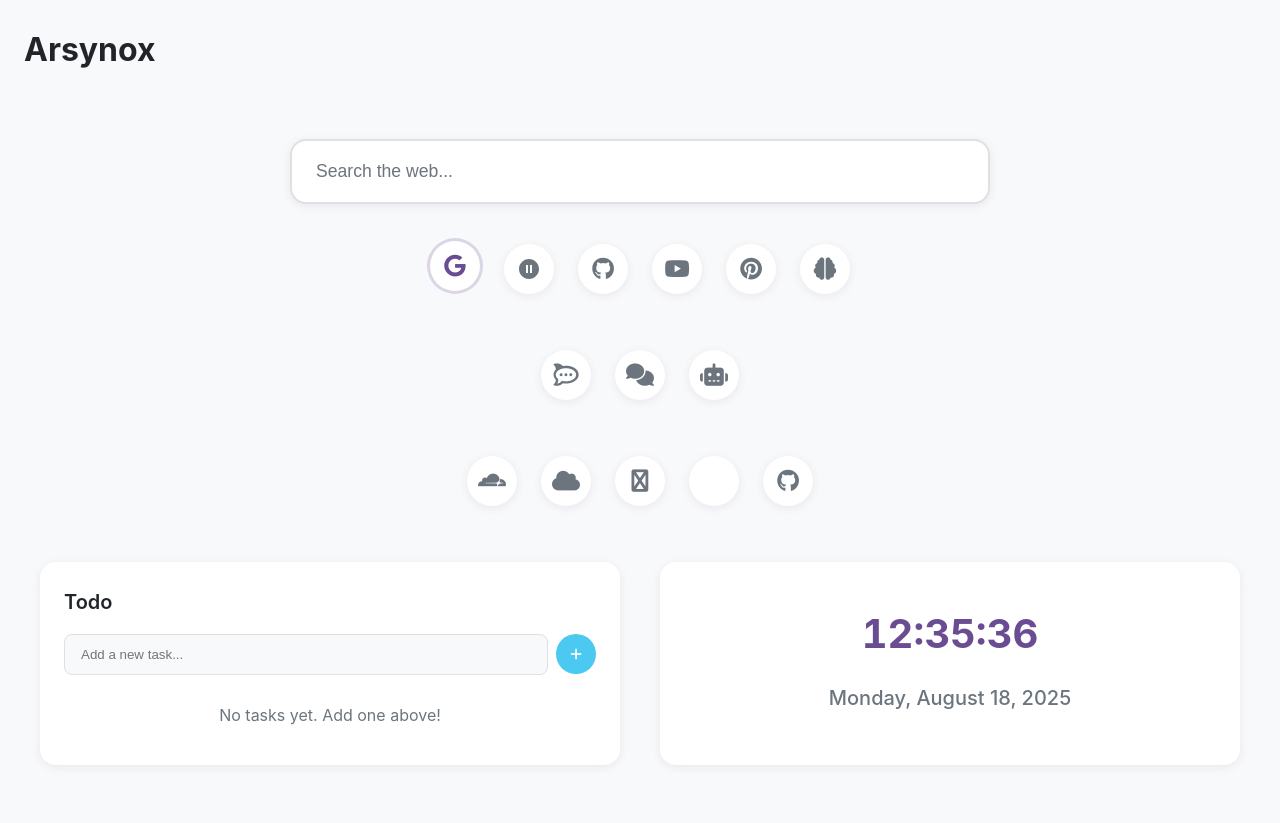
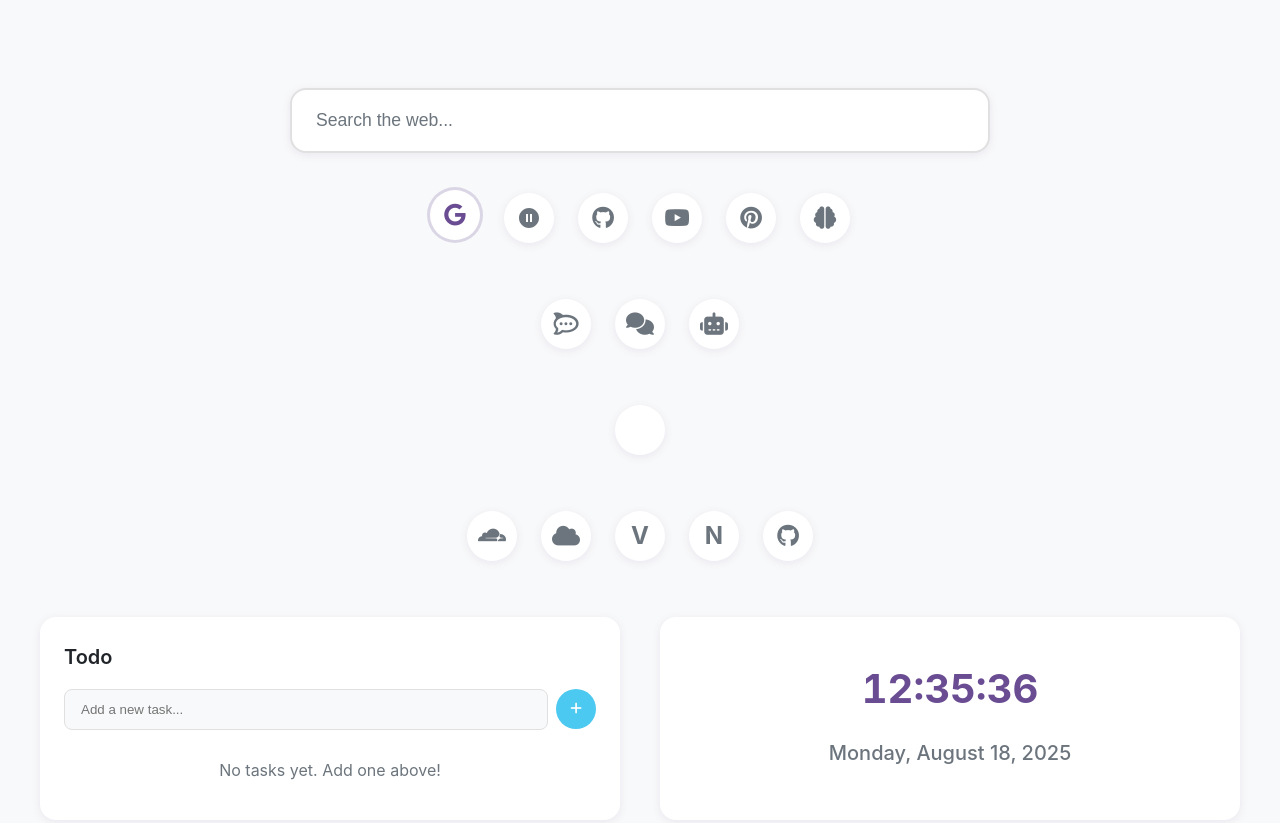
Before and after one commit to Johndevils/arsynox, a plain HTML site: page index.html in a window 1280 px wide. Shown: the top 823 px of the page. Drawn offline with Linux system fonts and the light colour scheme.

Commit message:
Update index.html

```diff
--- a/index.html
+++ b/index.html
@@ -4,7 +4,6 @@
     <meta charset="UTF-8">
     <meta name="viewport" content="width=device-width, initial-scale=1.0">
     <title>Minimal Home</title>
-    <h1>Arsynox</h1>
     <link rel="stylesheet" href="https://cdnjs.cloudflare.com/ajax/libs/font-awesome/6.4.0/css/all.min.css">
     <style>
         /* ===== RESET & BASE STYLES ===== */
@@ -160,6 +159,14 @@
             color: var(--accent-primary);
             box-shadow: 0 0 0 3px rgba(106, 76, 147, 0.2);
             transform: translateY(-3px);
+        }
+
+        /* Custom letter icons for Netlify (N) and Vercel (V) */
+        .letter-icon {
+            font-family: 'Inter', sans-serif;
+            font-weight: 700;
+            font-size: 1.5rem;
+            line-height: 1;
         }
 
         /* ===== PRODUCTIVITY SECTION ===== */
@@ -429,6 +436,7 @@
         .container > *:nth-child(3) { animation-delay: 0.3s; }
         .container > *:nth-child(4) { animation-delay: 0.4s; }
         .container > *:nth-child(5) { animation-delay: 0.5s; }
+        .container > *:nth-child(6) { animation-delay: 0.6s; }
 
         /* ===== FOOTER ===== */
         footer {
@@ -506,8 +514,17 @@
                     </div>
                 </div>
                 <div class="icon-container">
-                    <div class="icon" data-tool="google-ai" data-url="https://aistudio.google.com/prompts/new_chat">
+                    <div class="icon" data-tool="google-ai" data-url="https://aistudio.google.com">
                         <i class="fas fa-robot"></i>
+                    </div>
+                </div>
+            </div>
+
+            <!-- Social Media Tools -->
+            <div class="icon-bar" id="socialTools">
+                <div class="icon-container">
+                    <div class="icon" data-tool="threads" data-url="https://thread-profile-viewer.onrender.com/">
+                        <i class="fab fa-thread"></i>
                     </div>
                 </div>
             </div>
@@ -526,12 +543,12 @@
                 </div>
                 <div class="icon-container">
                     <div class="icon" data-platform="vercel" data-url="https://vercel.com/dashboard">
-                        <i class="fas fa-deploydog"></i>
+                        <span class="letter-icon">V</span>
                     </div>
                 </div>
                 <div class="icon-container">
                     <div class="icon" data-platform="netlify" data-url="https://app.netlify.com">
-                        <i class="fab fa-netlify"></i>
+                        <span class="letter-icon">N</span>
                     </div>
                 </div>
                 <div class="icon-container">
@@ -772,9 +789,9 @@
             updateClock();
             setInterval(updateClock, 1000);
 
-            // ===== AI TOOLS & CLOUD PLATFORMS =====
+            // ===== AI TOOLS, SOCIAL TOOLS & CLOUD PLATFORMS =====
             // Add click handlers for opening URLs
-            document.querySelectorAll('#aiTools .icon, #cloudPlatforms .icon').forEach(icon => {
+            document.querySelectorAll('#aiTools .icon, #socialTools .icon, #cloudPlatforms .icon').forEach(icon => {
                 icon.addEventListener('click', function() {
                     // Visual feedback
                     this.style.transform = 'scale(0.95)';
```
